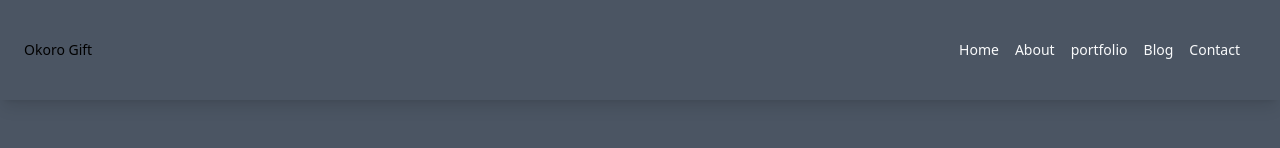
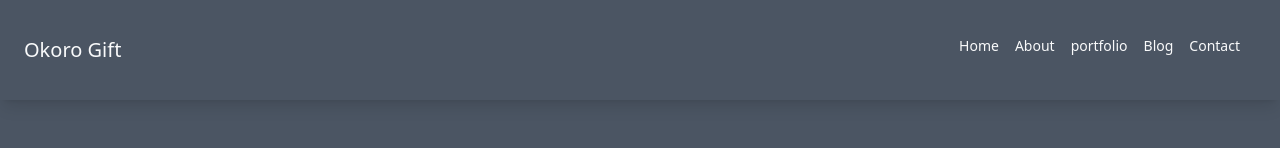
Before and after one commit to Gift-01/portfolio, a Vue app: page / in a window 1280 px wide. Shown: the top 148 px of the page. Built offline with nearby package versions, Linux system fonts and the light colour scheme.

Commit message:
chang font size

```diff
--- a/src/components/TheNavigation.vue
+++ b/src/components/TheNavigation.vue
@@ -28,7 +28,7 @@
         <div
           class="w-full flex flex-col justify-between md:flex-row text-sm sm:flex-grow"
         >
-          <p class="pt-[10px] md:pt-0">Okoro Gift</p>
+          <p class="pt-[10px] md:pt-0 text-gray-50 text-xl">Okoro Gift</p>
           <div>
             <button
               @click="scroll('home')"
```
